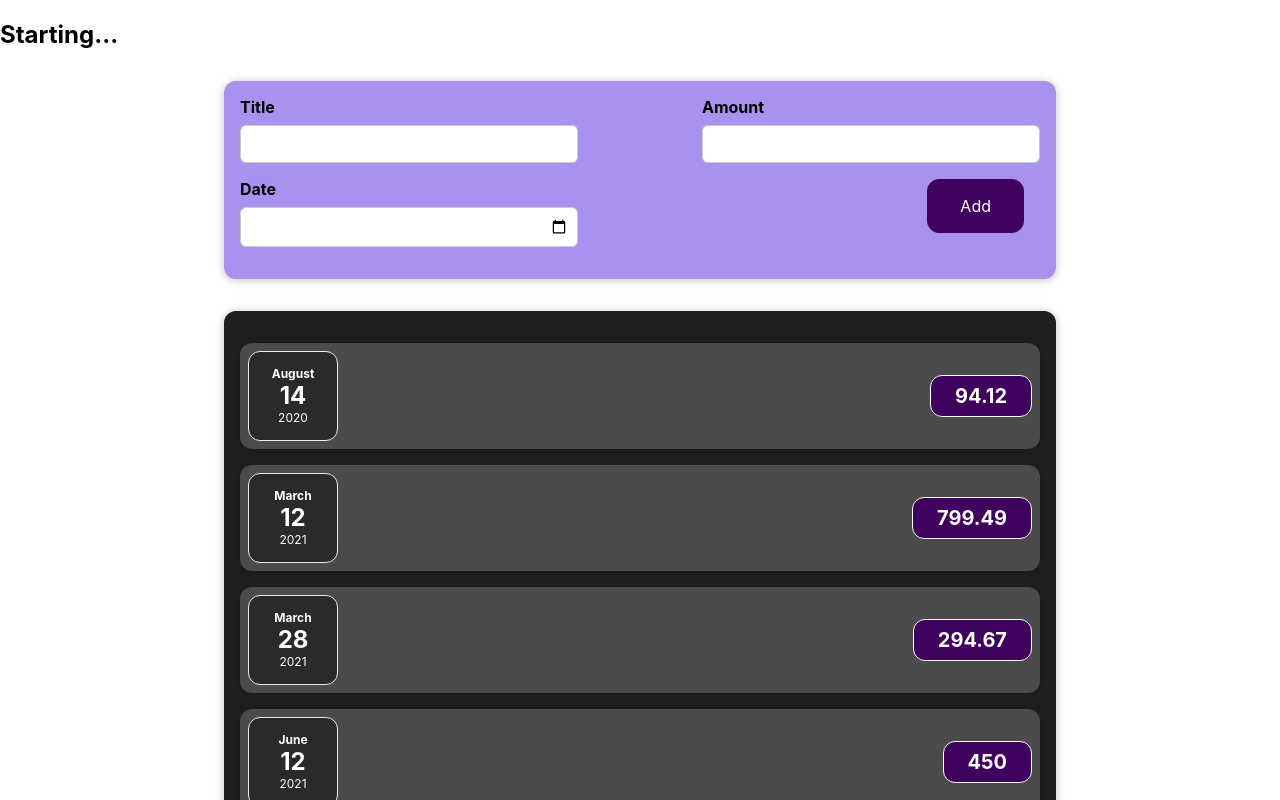
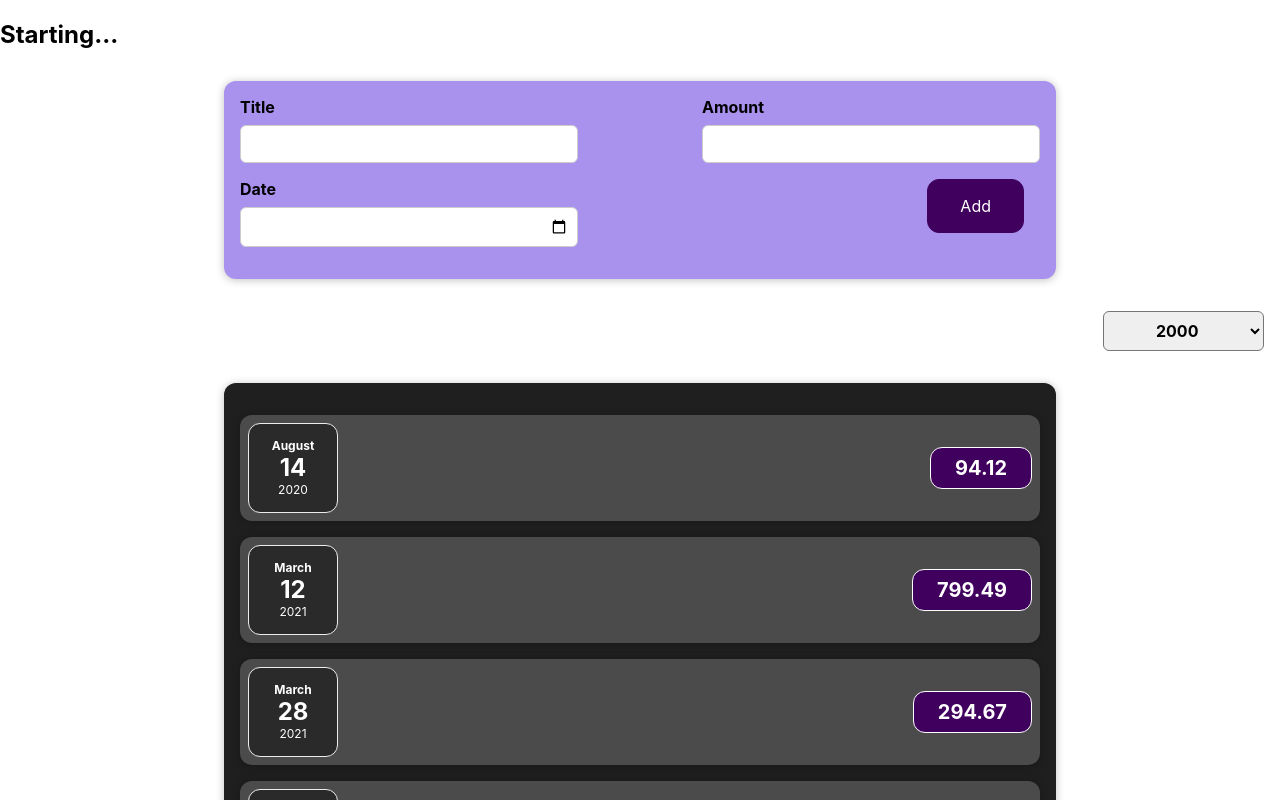
Before and after one commit to WillRock19/react-complete-guide, a React (Create React App) app: page / in a window 1280 px wide. Shown: the top 800 px of the page. Built offline with nearby package versions, Linux system fonts and the light colour scheme.

Commit message:
Created DateFilter component

```diff
--- /dev/null
+++ b/src/components/DateFilter/DateFilter.css
@@ -0,0 +1,24 @@
+.expenses-filter {
+  color: white;
+  padding: 0 1rem;
+}
+
+.expenses-filter__control {
+  display: flex;
+  width: 100%;
+  align-items: center;
+  justify-content: space-between;
+  margin: 1rem 0;
+}
+
+.expenses-filter label {
+  font-weight: bold;
+  margin-bottom: 0.5rem;
+}
+
+.expenses-filter select {
+  font: inherit;
+  padding: 0.5rem 3rem;
+  font-weight: bold;
+  border-radius: 6px;
+}
--- /dev/null
+++ b/src/components/DateFilter/DateFilter.jsx
@@ -0,0 +1,26 @@
+const allYearsBetween = (minDate, maxDate) => {
+  let years = [];
+
+  for (let currentDate = minDate; currentDate <= maxDate; currentDate++) {
+    years.push(currentDate);
+  }
+
+  return years;
+};
+
+const DateFilter = ({ minDate, maxDate, selectedOption, onChangeHanlder }) => {
+  return (
+    <section className="expenses-filter">
+      <div className="expenses-filter__control">
+        <label>Filter by year</label>
+        <select value={selectedOption} onChange={onChangeHanlder}>
+          {allYearsBetween(minDate, maxDate).map((year) => {
+            return <option value={year.toString()}>{year}</option>;
+          })}
+        </select>
+      </div>
+    </section>
+  );
+};
+
+export default DateFilter;
--- /dev/null
+++ b/src/components/DateFilter/index.js
@@ -0,0 +1,4 @@
+import "./DateFilter.css";
+import DateFilter from "./DateFilter";
+
+export default DateFilter;
--- a/src/components/Expenses/Expenses.jsx
+++ b/src/components/Expenses/Expenses.jsx
@@ -1,19 +1,36 @@
+import { useState } from "react";
+
 import ExpenseItem from "../ExpenseItem";
 import CardContainer from "../CardContainer";
+import DateFilter from "../DateFilter";
 
 const Expenses = ({ expenses }) => {
+  const [dateFiltered, setDateFiltered] = useState("");
+
+  const onDateSelectedHandler = (event) => {
+    setDateFiltered(event.target.value);
+  };
+
   return (
+    <>
+      <DateFilter
+        minDate={2000}
+        maxDate={2030}
+        selectedOption={dateFiltered}
+        onChangeHanlder={onDateSelectedHandler}
+      />
       <CardContainer className="expenses">
         {expenses.map((expense) => {
           return (
             <ExpenseItem
-            title={expense.title}
+              expensetitle={expense.title}
               amount={expense.amount}
               date={expense.date}
             />
           );
         })}
       </CardContainer>
+    </>
   );
 };
 
```
Lines whose indentation alone changed are shown as unchanged.
